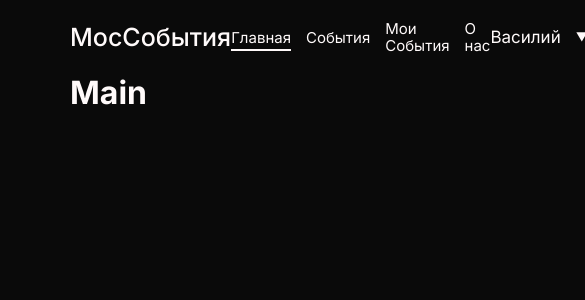
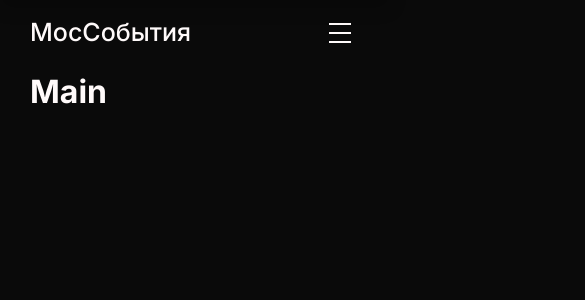
Before and after one commit to VasilyRazdorsky/RTUITLab_recruit, a Next.js app: page / in a window 390 px wide. Shown: the top 300 px of the page, 585 px wide, since content can reach past the window. Built offline with nearby package versions, Linux system fonts and the light colour scheme.

Commit message:
Implement header versions for tablet and phones

```diff
--- a/src/components/UserNavigationPopup.js
+++ b/src/components/UserNavigationPopup.js
@@ -24,6 +24,12 @@ export default function UserNavigationPopup({ onLogout }) {
         ▼
       </button>
 
+      <button className="burger-menu-button" onClick={handleUserButtonClick}>
+        <span className="burger-menu-button__line burger-menu-button__line_number_01"></span>
+        <span className="burger-menu-button__line burger-menu-button__line_number_02"></span>
+        <span className="burger-menu-button__line burger-menu-button__line_number_03"></span>
+      </button>
+
       <nav
         className={`user-popup ${isUserPopupActive ? "user-popup_active" : ""}`}
       >
@@ -37,18 +43,15 @@ export default function UserNavigationPopup({ onLogout }) {
             className="user-popup__close-button-image"
           />
         </button>
-        <div className="user-popup__info-block">
+
+        <div className="user-popup__navigation-block">
           <Link href="/my-profile" className="user-popup__link">
             Мой профиль
           </Link>
           <Link href="/my-events" className="user-popup__link">
             Мои События
           </Link>
-        </div>
-
-        <div className="user-popup__divider"></div>
-
-        <div className="user-popup__navigation-block">
+          <div className="user-popup__divider"></div>
           <Link href="/" className="user-popup__link">
             Главная
           </Link>
@@ -61,9 +64,8 @@ export default function UserNavigationPopup({ onLogout }) {
           <Link href="/support" className="user-popup__link">
             Поддержка
           </Link>
+          <div className="user-popup__divider"></div>
         </div>
-
-        <div className="user-popup__divider"></div>
 
         <button
           className="user-popup__exit-button"
@@ -72,6 +74,10 @@ export default function UserNavigationPopup({ onLogout }) {
           Выйти из аккаунта
         </button>
       </nav>
+
+      <div
+        className={`background ${isUserPopupActive && "background_active"}`}
+      ></div>
     </>
   );
 }
--- a/src/styles/Header.css
+++ b/src/styles/Header.css
@@ -93,3 +93,13 @@
     font-size: 17px;
     line-height: 21px;
 }
+
+@media screen and (max-width: 1000px) {
+    .header__page-navigation {
+        display: none;
+    }
+
+    .header__user-name {
+        display: none;
+    }
+}
--- a/src/styles/UserNavigationPopup.css
+++ b/src/styles/UserNavigationPopup.css
@@ -30,12 +30,49 @@
     opacity: .7;
 }
 
+.burger-menu-button {
+    display: none;
+    position: relative;
+    padding: 0;
+    width: 44px;
+    height: 44px;
+    background-color: transparent;
+    border: none;
+    cursor: pointer;
+    opacity: 1;
+    transition: all .3s ease-in;
+}
+
+.burger-menu-button:hover {
+    opacity: .7;
+}
+
+.burger-menu-button__line {
+    position: absolute;
+    left: 8px;
+    height: 3px;
+    width: 28px;
+    background-color: #FFFAFA;
+}
+
+.burger-menu-button__line_number_01 {
+    top: 11px;
+}
+
+.burger-menu-button__line_number_02 {
+    top: 21px;
+}
+
+.burger-menu-button__line_number_03 {
+    top: 31px;
+}
+
 .user-popup {
     visibility: hidden;
     display: flex;
     flex-direction: column;
     position: absolute;
-    z-index: 1;
+    z-index: 2;
     width: 140px;
     top: 35px;
     right: 5px;
@@ -109,3 +146,129 @@
     text-align: start;
     cursor: pointer;
 }
+
+@media screen and (max-width: 1000px) {
+    .navigation-button {
+        display: none;
+    }
+
+    .burger-menu-button {
+        display: block;
+    }
+
+    .user-popup {
+        box-sizing: border-box;
+        visibility: visible;
+        opacity: 1;
+        height: 100vh;
+        width: 400px;
+        position: fixed;
+        top: 0;
+        right: -400px;
+        padding: 80px 70px 50px 100px;
+        align-items: flex-start;
+        justify-content: space-between;
+        background-color:#0A0A0A;
+        border-radius: 0;
+        border: none;
+        border-left: 2px solid #2E2A29;
+    }
+
+    .user-popup__close-button {
+        top: 10px;
+        right: 10px;
+        border: none;
+        width: 30px;
+        height: 30px;
+    }
+
+    .user-popup_active {
+        right: 0;
+    }
+
+    .user-popup__divider {
+        display: none;
+    }
+
+    .user-popup__close-button:hover {
+        opacity: .7;
+    }
+
+    .user-popup__close-button-image {
+        display: block;
+        width: 24px;
+        height: 24px;
+    }
+
+    .user-popup__link {
+        margin-bottom: 10px;
+        font-size: 20px;
+        line-height: 24px;
+    }
+
+    .user-popup__exit-button {
+        font-size: 18px;
+        line-height: 20px;
+        margin-top: 40px;
+    }
+
+    .background {
+        pointer-events: none;
+        position: fixed;
+        width: 100vw;
+        height: 100vh;
+        top: 0;
+        left: 0;
+        z-index: 1;
+        background: #000000;
+        opacity: 0;
+        transition: all .3s ease-in;
+    }
+
+    .background_active {
+        opacity: .3;
+    }
+}
+
+@media screen and (max-width: 540px) {
+    .burger-menu-button {
+        width: 40px;
+        height: 43px;
+    }
+
+    .burger-menu-button__line {
+        width: 22px;
+        height: 2.5px;
+        left: 9px;
+    }
+
+    .burger-menu-button__line_number_01 {
+        top: 12.5px;
+    }
+
+    .burger-menu-button__line_number_02 {
+        top: 21.5px;
+    }
+
+    .burger-menu-button__line_number_03 {
+        top: 30.5px;
+    }
+
+    .user-popup {
+        border: none;
+        top: -100vh;
+        left: 0;
+        width: 100%;
+        align-items: center;
+        padding: 100px 40px 50px 40px;
+    }
+
+    .user-popup_active {
+        top: 0;
+    }
+
+    .user-popup__close-button {
+        top: 13px;
+        right: 13px;
+    }
+}
--- a/src/styles/globals.css
+++ b/src/styles/globals.css
@@ -1,4 +1,5 @@
 .page {
+    box-sizing: border-box;
     max-width: 1440px;
     min-width: 320px;
     margin: 0 auto;
@@ -7,3 +8,15 @@
     background-color: #0A0A0A;
     color: #FFFAFA;
 }
+
+@media screen and (max-width: 1200px) {
+    .page {
+        padding: 20px 45px;
+    }
+}
+
+@media screen and (max-width: 540px) {
+    .page {
+        padding: 10px 30px;
+    }
+}
```
